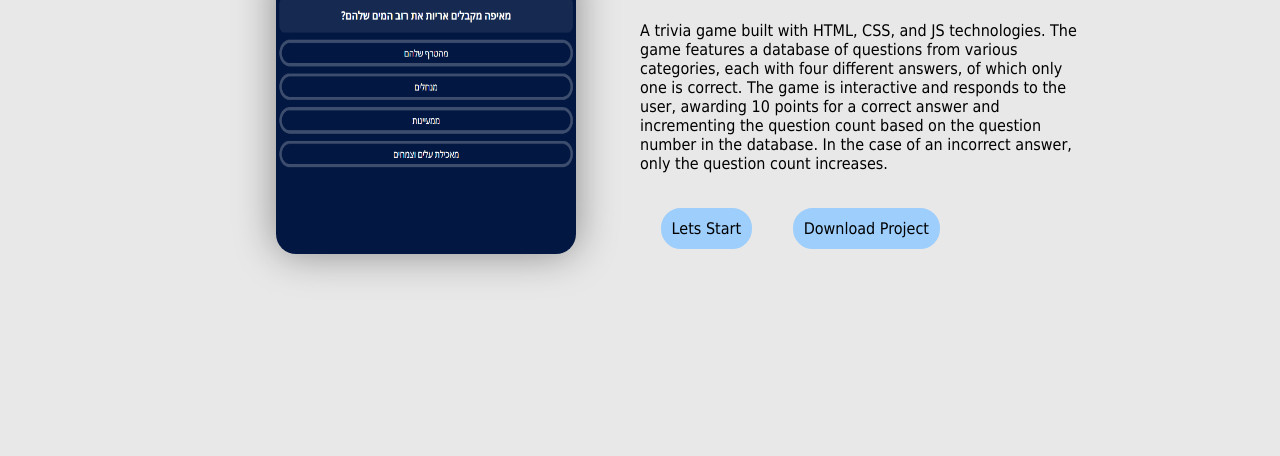
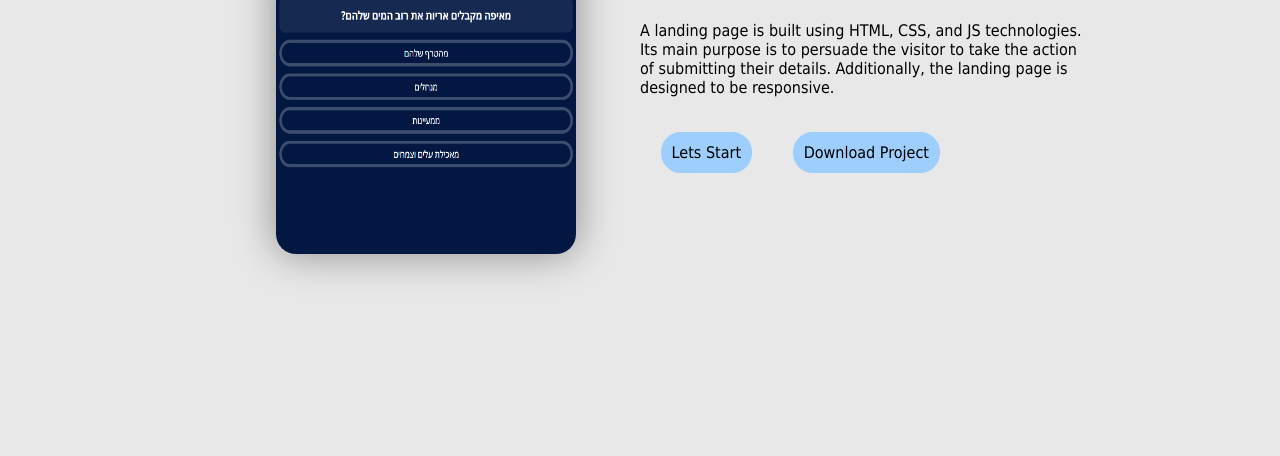
Before and after one commit to Natalyrubin/project_nataly_rubin, a plain HTML site: page html/js_projectPage1.html in a window 1280 px wide. Shown: the part 382-838 px from the top of the page. Drawn offline with Linux system fonts and the light colour scheme.

Commit message:
Update js_projectPage1.html

```diff
--- a/html/js_projectPage1.html
+++ b/html/js_projectPage1.html
@@ -62,13 +62,9 @@
 
         <div class="projectSection">
             <h1>Trivia Game </h1>
-     <p>A trivia game built with HTML, CSS, and JS technologies. The game features a database of questions from
-                various
-                categories, each with four different answers, of which only one is correct. The game is interactive and
-                responds to the
-                user, awarding 10 points for a correct answer and incrementing the question count based on the question
-                number in the
-                database. In the case of an incorrect answer, only the question count increases.
+     <p>A landing page is built using HTML, CSS, and JS technologies. Its main purpose is to
+            persuade the visitor to take the action of submitting their details. Additionally, the landing page
+            is designed to be responsive.
             </p>
 
             <div class="topButton">
```
